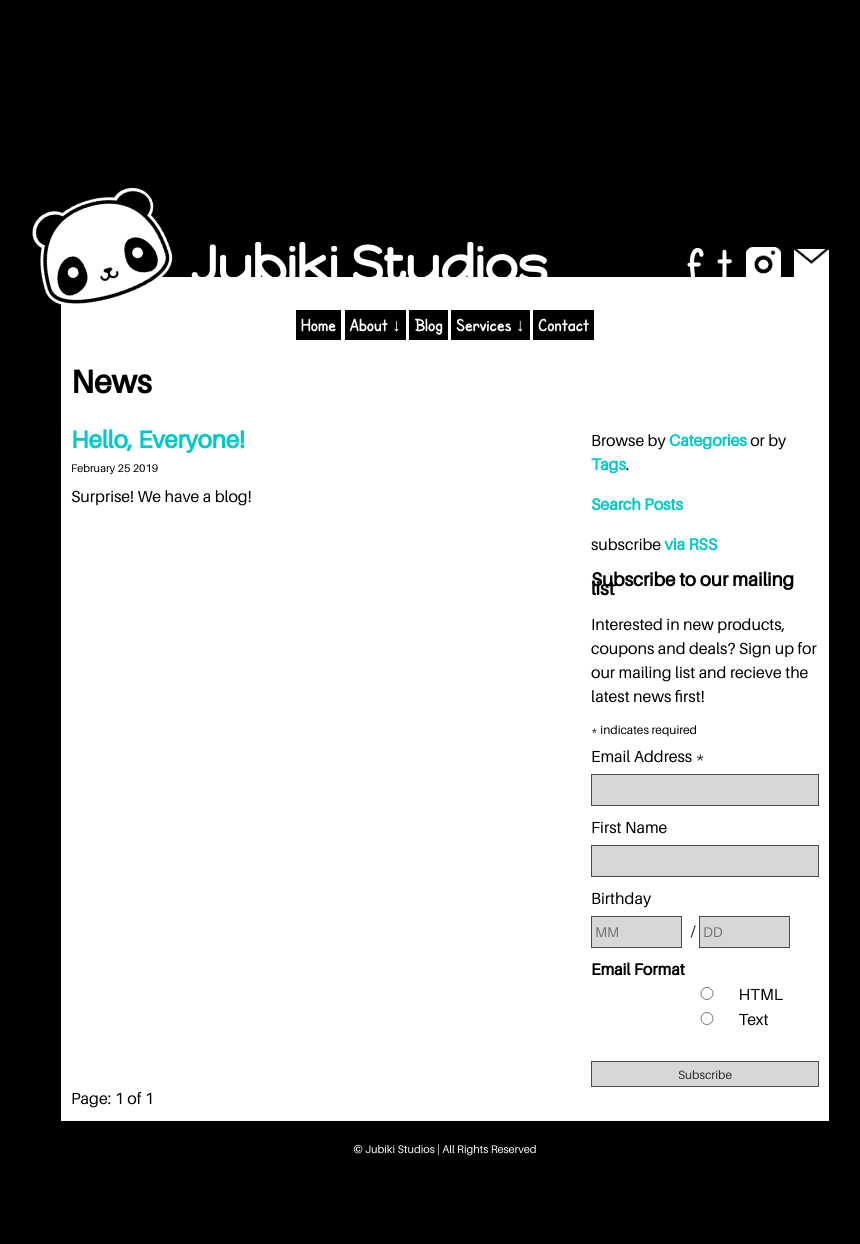
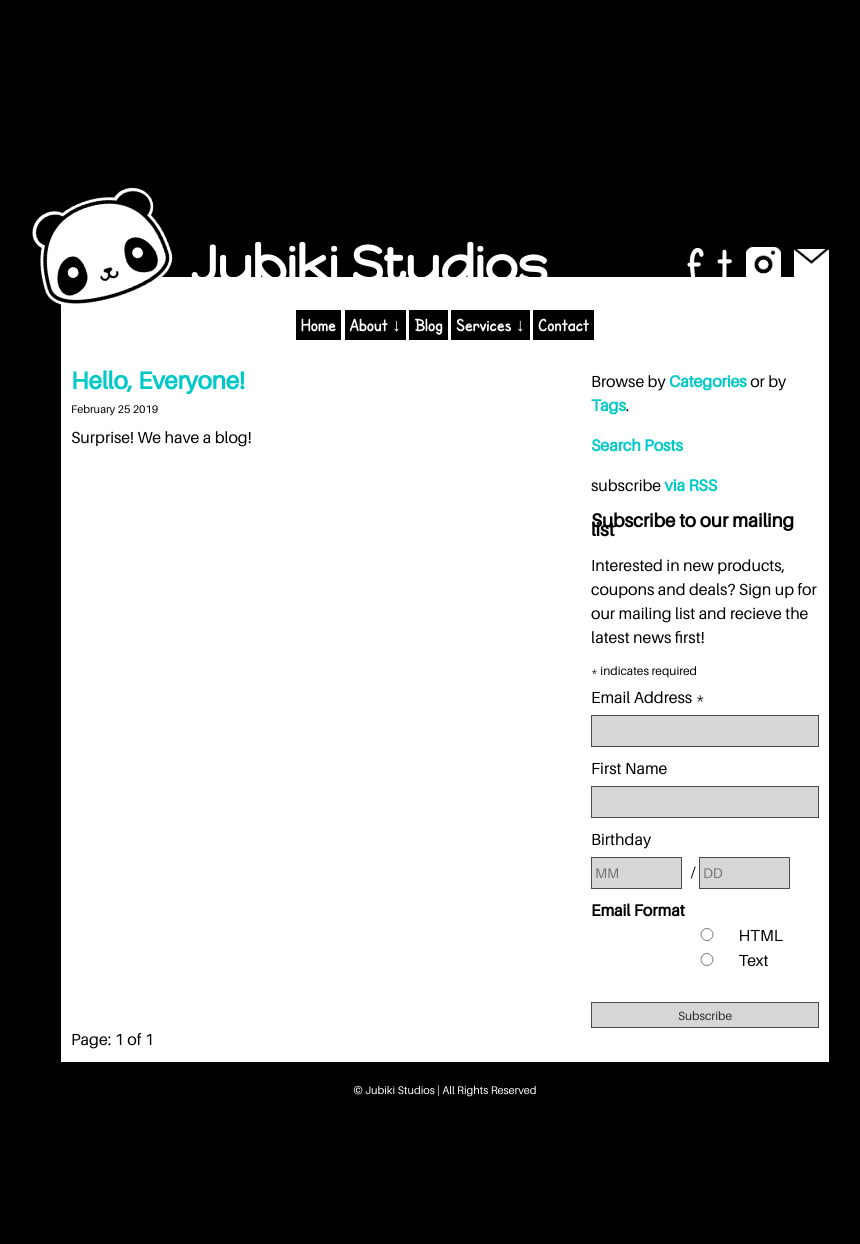
Before and after one commit to jubikistudios/jubikistudios.github.io, a Jekyll site: the page built from blog/index.html, in a window 1280 px wide. Shown: the whole page, without its empty margins (195-1055 px from the left). Built offline with Jekyll 4.4.1, drawn with Linux system fonts in a browser that asks for light colours; some web fonts are replaced; the list of posts is cut into pages by our own code; comment, search, counter and statistics services are not loaded; after the commit the page ends 1185 px from its top, so only the background shows below that.

Commit message:
Removed Page Title
Removed page title

```diff
--- a/blog/index.html
+++ b/blog/index.html
@@ -2,8 +2,6 @@
 layout: default
 title: Blog
 ---
-
-<h1>News</h1>
 
 {% for post in paginator.posts %}
 
```
